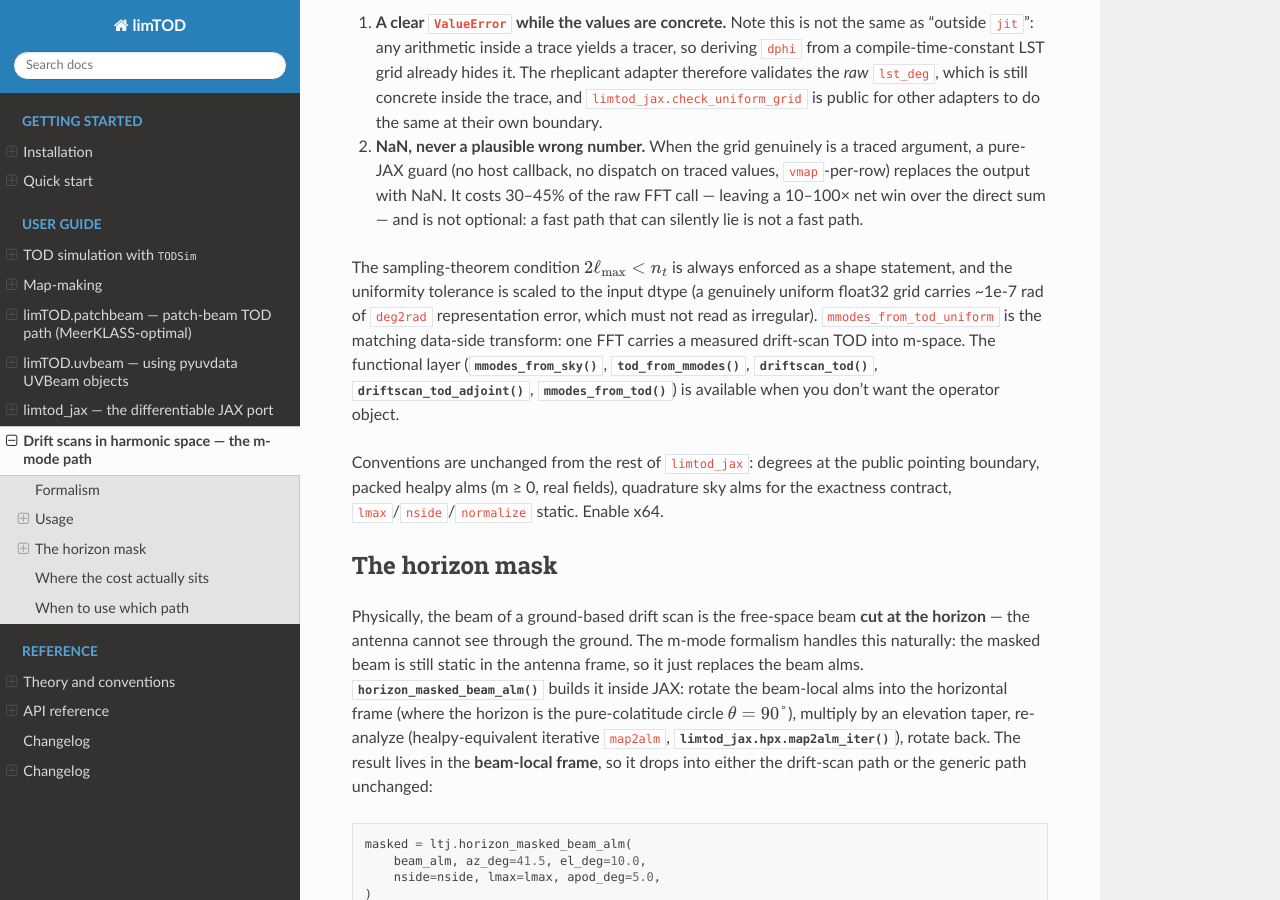
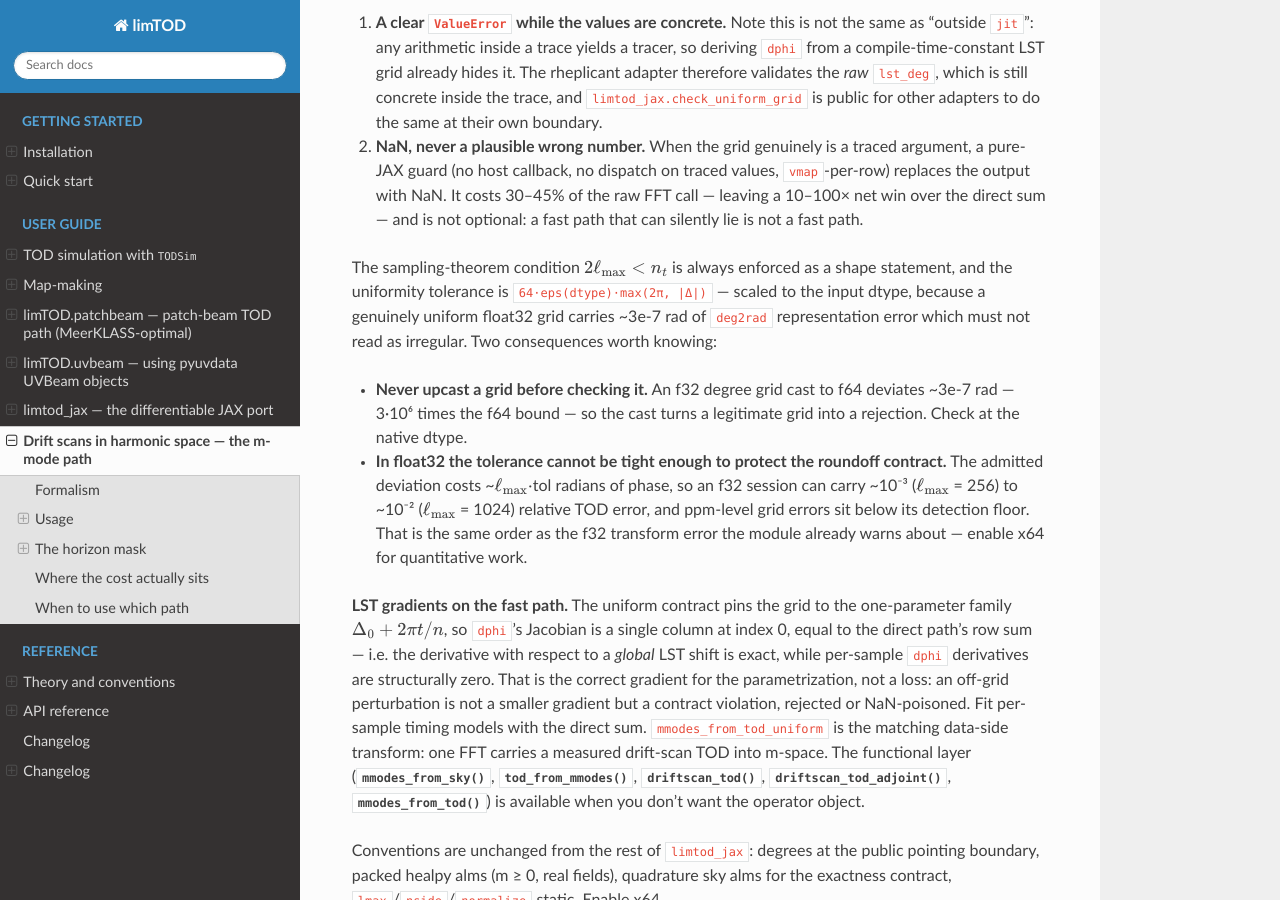
Before and after one commit to zzhang0123/limTOD, a Sphinx documentation site: the page built from docs/driftscan.md, in a window 1280 px wide and 900 px high, scrolled down 2140 px. Built offline with Sphinx 7.4.7 and the Read the Docs theme 3.1.0, drawn with Linux system fonts in a browser that asks for light colours.

Commit message:
fix: tighten the uniformity tolerance; pin it and the LST gradient
From finishing the adjudication of the review claims whose verifiers had
died on transient API errors. Two of the seven that survived scrutiny were
actionable here; the rest were refuted or already fixed.

The float64 branch of the uniform-grid tolerance was 1.1e4x too loose: the
1e-9 absolute floor swamped the dtype-scaled term (64*eps*2pi = 8.9e-14),
so an f64 grid with ~1e-9 rad of jitter was accepted and carried up to
~2e-6 relative error in a path documented as float64-roundoff exact. The
floor is dropped; measured headroom over the worst legitimate
representation error is ~100x (f64) and ~40x (f32). A non-floating dphi
dtype now raises rather than silently yielding a zero tolerance.

Care needed here, and the reason the naive version of this fix is wrong: a
narrower grid must NOT be upcast before checking. An f32 degree grid cast
to f64 deviates ~3e-7 rad -- 3e6x the f64 bound -- so the cast turns a
legitimate grid into a rejection. Documented on _uniform_tolerance and
fixed on the rheplicant side. The docstring claim that the f32 bound stays
'orders below' the session's transform error is also corrected: it reaches
~1e-3 at lmax=256 and ~1e-2 at lmax=1024, i.e. the same order.

Tests: the tolerance is now pinned in the repo that owns it, on both sides
of the bound and in BOTH dtypes -- limTOD's suite is x64-only, so every
call previously resolved to the old flat floor and a mutant returning a
constant survived the whole suite (only the downstream float32 repo could
see it). The uniform path's LST gradient is pinned too: the contract makes
dphi's Jacobian a single column at index 0, which must equal the direct
path's row sum (the derivative w.r.t. a global LST shift). That documents
the one-parameter semantics and kills a stop_gradient/static-phase0
refactor, which is forward-identical and was otherwise invisible.

```diff
--- a/docs/driftscan.md
+++ b/docs/driftscan.md
@@ -131,9 +131,30 @@ of a real observation — produced a 74%-wrong TOD in testing):
    fast path.
 
 The sampling-theorem condition $2\ell_{\max} < n_t$ is always enforced as a
-shape statement, and the uniformity tolerance is scaled to the input dtype
-(a genuinely uniform float32 grid carries ~1e-7 rad of `deg2rad`
-representation error, which must not read as irregular).
+shape statement, and the uniformity tolerance is `64·eps(dtype)·max(2π, |Δ|)`
+— scaled to the input dtype, because a genuinely uniform float32 grid
+carries ~3e-7 rad of `deg2rad` representation error which must not read as
+irregular. Two consequences worth knowing:
+
+* **Never upcast a grid before checking it.** An f32 degree grid cast to
+  f64 deviates ~3e-7 rad — 3·10⁶ times the f64 bound — so the cast turns a
+  legitimate grid into a rejection. Check at the native dtype.
+* **In float32 the tolerance cannot be tight enough to protect the
+  roundoff contract.** The admitted deviation costs ~$\ell_{\max}\cdot$tol
+  radians of phase, so an f32 session can carry ~10⁻³ ($\ell_{\max}$ = 256)
+  to ~10⁻² ($\ell_{\max}$ = 1024) relative TOD error, and ppm-level grid
+  errors sit below its detection floor. That is the same order as the f32
+  transform error the module already warns about — enable x64 for
+  quantitative work.
+
+**LST gradients on the fast path.** The uniform contract pins the grid to
+the one-parameter family $\Delta_0 + 2\pi t/n$, so `dphi`'s Jacobian is a
+single column at index 0, equal to the direct path's row sum — i.e. the
+derivative with respect to a *global* LST shift is exact, while per-sample
+`dphi` derivatives are structurally zero. That is the correct gradient for
+the parametrization, not a loss: an off-grid perturbation is not a smaller
+gradient but a contract violation, rejected or NaN-poisoned. Fit per-sample
+timing models with the direct sum.
 `mmodes_from_tod_uniform` is the matching data-side transform: one FFT
 carries a measured drift-scan TOD into m-space. The functional layer
 ({func}`~limtod_jax.driftscan.mmodes_from_sky`,
```
Also changed, not shown: CHANGELOG.md (+29 -0 lines), 2 other files.
